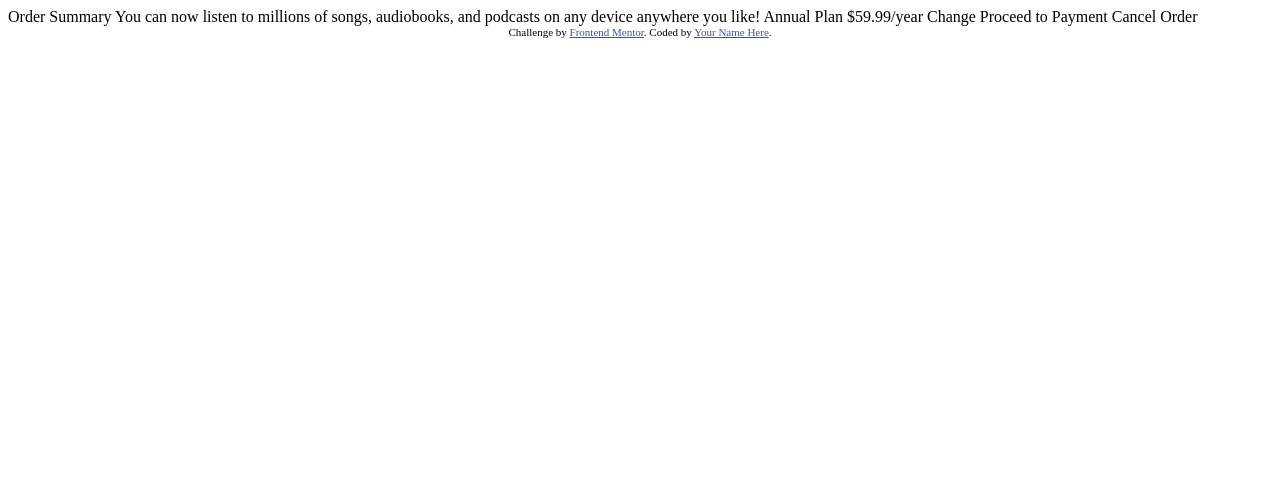
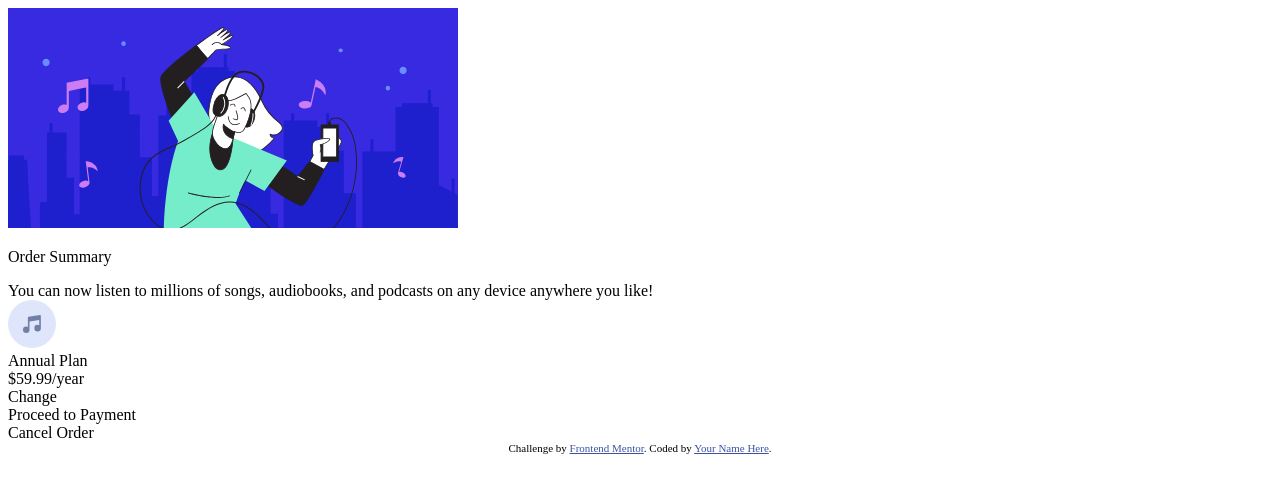
Before and after one commit to Caleb9083/Challange-landing-page, a plain HTML site: page index.html in a window 1280 px wide. Drawn offline with Linux system fonts and the light colour scheme.

Commit message:
html file completed

```diff
--- a/index.html
+++ b/index.html
@@ -15,23 +15,36 @@
   </style>
 </head>
 <body>
+  <div class="main_container">
+    <div class="summary_container">
+      <div class="pic_container">
+        <img src="./images/illustration-hero.svg" alt="Music_Icon" class="image">
+      </div>
+      <div class="orderSummary">
+        <p class="head">Order Summary</p>
+      </div>
+      <div class="orderDescription">
+        You can now listen to millions of songs, audiobooks, and podcasts on any
+        device anywhere you like!
+      </div>
+      <div class="orderPrice">
+        <div class="musicLogo_container">
+          <img src="/images/icon-music.svg" alt="Music_Logo" class="musicLogo">
+        </div>
+        <div class="orderPlan">
+          <div class="orderPlan_head">Annual Plan</div>
+          <div class="orderPlan_price">$59.99/year</div>
+        </div>
+        <div class="orderChange">Change</div>
+      </div>
+      <div class="proceed">Proceed to Payment</div>
+      <div class="cancel">Cancel Order</div>
+    </div>
+    <div class="attribution">
+      Challenge by <a href="https://www.frontendmentor.io?ref=challenge" target="_blank">Frontend Mentor</a>.
+      Coded by <a href="#">Your Name Here</a>.
+    </div>
+  </div>
 
-  Order Summary
-
-  You can now listen to millions of songs, audiobooks, and podcasts on any
-  device anywhere you like!
-
-  Annual Plan
-  $59.99/year
-
-  Change
-
-  Proceed to Payment
-  Cancel Order
-
-  <div class="attribution">
-    Challenge by <a href="https://www.frontendmentor.io?ref=challenge" target="_blank">Frontend Mentor</a>.
-    Coded by <a href="#">Your Name Here</a>.
-  </div>
 </body>
 </html>
```
